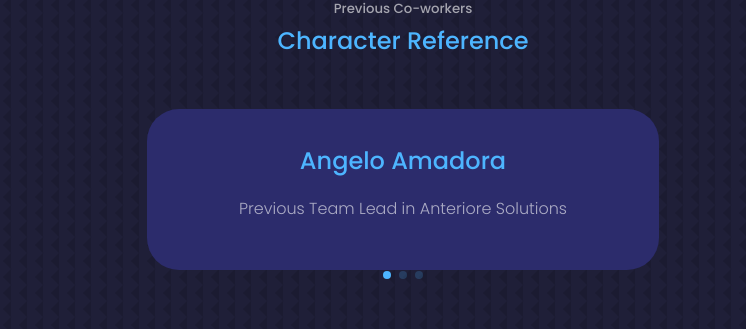
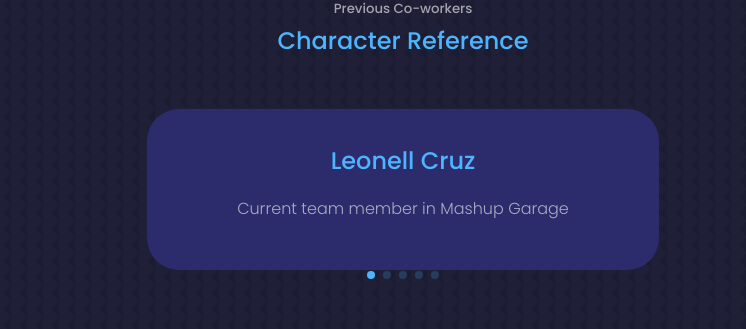
Before and after one commit to josephvillanueva/React-Portfolio, a React (Create React App) app: page / in a window 1280 px wide. Shown: the part 4035-4364 px from the top of the page, without its empty margins (237-983 px from the left). Built offline with nearby package versions, Linux system fonts and the light colour scheme.

Commit message:
Update character references

```diff
--- a/src/components/testimonials/Testimonials.jsx
+++ b/src/components/testimonials/Testimonials.jsx
@@ -9,6 +9,21 @@ import "swiper/css/pagination";
 
 const data = [
   {
+    name: "Leonell Cruz",
+    github: "https://www.linkedin.com/in/leonellcruz/",
+    review: "Current team member in Mashup Garage",
+  },
+  {
+    name: "Alyssa Marcos",
+    github: "https://www.linkedin.com/in/alyssamarcos/",
+    review: "Co-founder of A&J 3D Printing Services",
+  },
+  {
+    name: "Gio Velez",
+    github: "https://www.linkedin.com/in/gio-anton-velez-ab0aa1a7/",
+    review: "Previous Co-worker in Metatech Labs and colleague in Senti.ai",
+  },
+  {
     name: "Angelo Amadora",
     github: "https://www.linkedin.com/in/angelo-amadora-056b62201/",
     review: "Previous Team Lead in Anteriore Solutions",
@@ -17,11 +32,6 @@ const data = [
     name: "Kim Fajardo",
     github: "https://www.linkedin.com/in/kimpfajardo/",
     review: "Previous Co-worker and Mentor in Anteriore Solutions",
-  },
-  {
-    name: "Gio Velez",
-    github: "https://www.linkedin.com/in/gio-anton-velez-ab0aa1a7/",
-    review: "Previous Co-worker in Metatech Labs and colleague in Senti.ai",
   },
 ];
 
```
